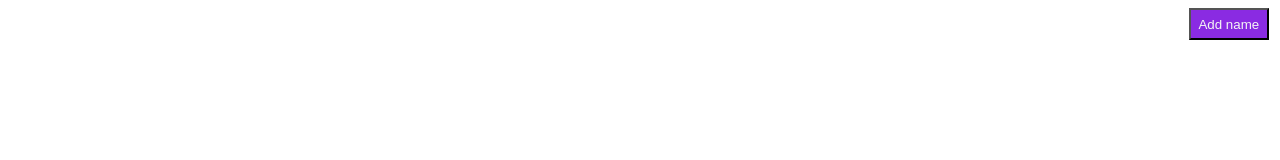
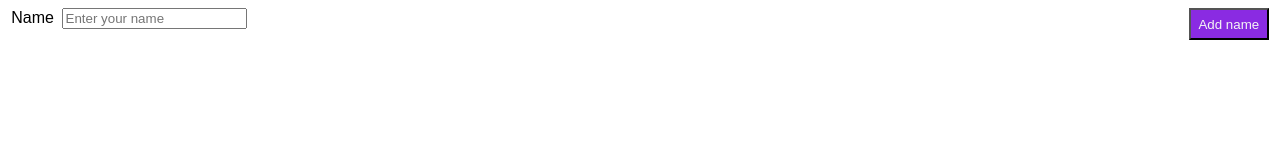
Before and after one commit to Omkar-Ghate/dynamic-form-vanillaJS, a website built with Parcel: page index.html in a window 1280 px wide. Built offline with nearby package versions, Linux system fonts and the light colour scheme.

Commit message:
fix: added initial input field

```diff
--- a/index.html
+++ b/index.html
@@ -8,7 +8,14 @@
   <body>
     <button id="addBtn">Add name</button>
     <div class="input-container">
+       <div class="input-item">
+          <div class="input-text">
+              <label html-for="name">Name</label>
+              <input id="name" type="text" placeholder="Enter your name"> </input>
+          </div>
+      </div>
       <li class="input-list"></li>
+
     </div>
     <script src="src/index.js"></script>
   </body>
--- a/src/index.js
+++ b/src/index.js
@@ -5,7 +5,7 @@ const inputList = document.querySelector(".input-list");
 btn.addEventListener("click", handleClick);
 var count = 1;
 function handleClick(e) {
-  if (count <= 7) {
+  if (count <= 6) {
     //creating new div with class: input-item
     const inputDiv = document.createElement("div");
     inputDiv.classList.add("input-item");
```
